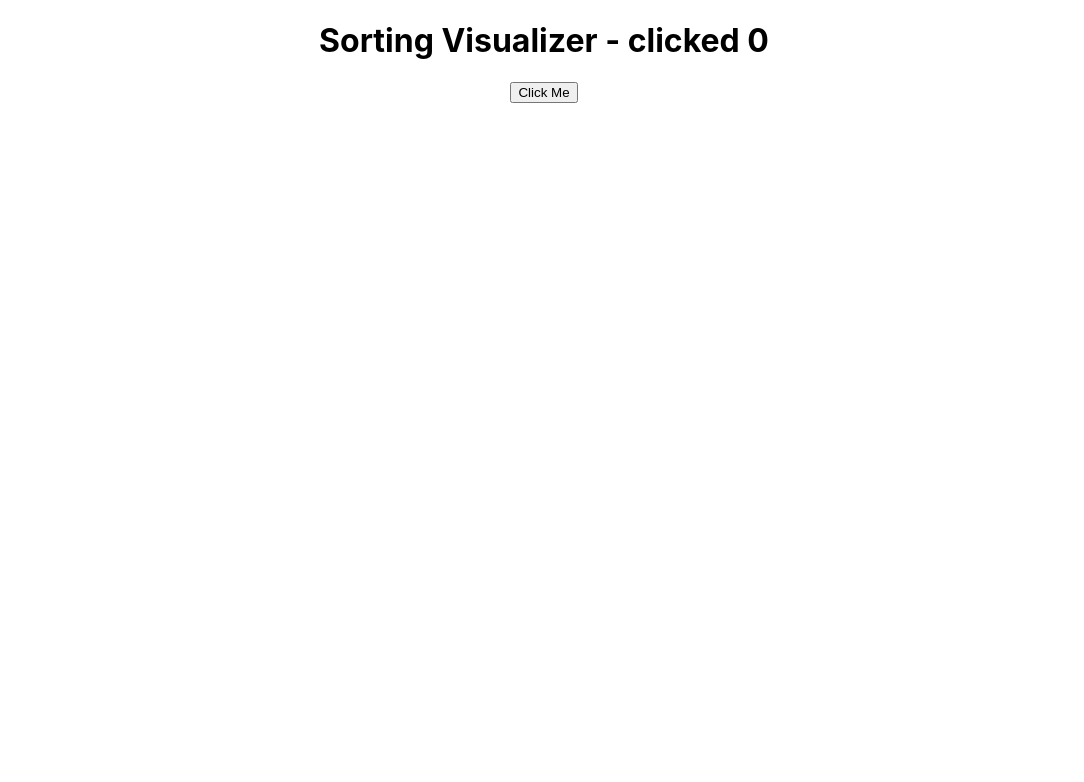
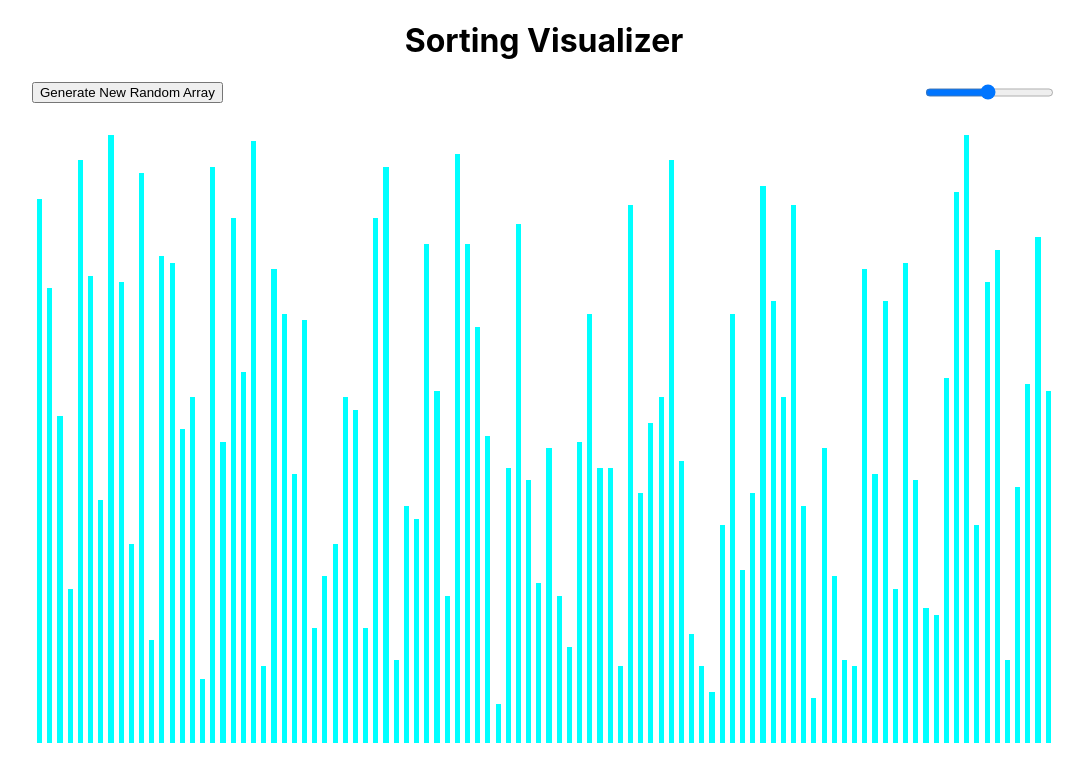
Before and after one commit to iamabhi898/sorting-visualizer, a React (Create React App) app: page / in a window 1280 px wide. Shown: the top 782 px of the page, without its empty margins (96-1180 px from the left). Built offline with nearby package versions, Linux system fonts and the light colour scheme.

Commit message:
first base - slider, button created

```diff
--- a/src/SortingVisualizer/SortingVisualizer.css
+++ b/src/SortingVisualizer/SortingVisualizer.css
@@ -4,3 +4,23 @@
     align-items: center;
     flex-direction: column;
 }
+
+.barsWrapper {
+    height: 80vh;
+    width: 80vw;
+    /* background-color: lightcoral; */
+    display: flex;
+    justify-content: space-evenly;
+    align-items: flex-end;
+}
+
+.bar {
+    background-color: aqua;
+    font-size: 12px;
+}
+
+.inputsWrapper {
+    display: flex;
+    justify-content: space-between;
+    width: 80vw;;
+}
--- a/src/SortingVisualizer/SortingVisualizer.jsx
+++ b/src/SortingVisualizer/SortingVisualizer.jsx
@@ -2,50 +2,70 @@ import React, { useState, useEffect } from "react";
 import "./SortingVisualizer.css";
 
 function SortingVisualizer() {
+  // USE STATE HOOKS, VALUES :::
   // array
   const [arr, setArr] = useState([]);
   // dummy count
-  const [count, setCount] = useState(0);
+  const [handleGenerateRandomArray, SetHandleGenerateRandomArray] =
+    useState(false);
+  // number of bars
+  const [numOfBars, setNumOfBars] = useState(100);
 
+  // GENERATE NEW RANDOM ARRAY LOGIC :::
   // similar to componentDidMount & componentDidUpdate
   useEffect(() => {
-    document.title = `clicked ${count} times`;
-  });
+    generateRandomArr(numOfBars);
+  }, [handleGenerateRandomArray, numOfBars]);
 
-  function incrementCount() {
-    setCount(count + 1);
+  function toggleSetHandlerGenerateRandomArray() {
+    SetHandleGenerateRandomArray(!handleGenerateRandomArray);
   }
 
-  function generateRandomArr() {
+  function generateRandomArr(n) {
     const temp = [];
-    for (let i = 0; i < 10; i++) {
-      temp.push(randomNumberInRange(5, 1000));
+    for (let i = 0; i < n; i++) {
+      temp.push(randomNumberInRange(5, 95));
     }
     setArr(temp);
   }
 
   return (
     <div className="svWrapper">
-      <h1>Sorting Visualizer - clicked {count}</h1>
-      <button
-        onClick={() => {
-          incrementCount();
-          generateRandomArr();
-        }}
-      >
-        Click Me
-      </button>
-      {arr.map((num, key) => {
-        return (
-          <p className={key}>
-            {num} | {key}
-          </p>
-        );
-      })}
+      <h1>Sorting Visualizer</h1>
+      <div className="inputsWrapper">
+        <button onClick={toggleSetHandlerGenerateRandomArray}>
+          Generate New Random Array
+        </button>
+        <input
+          type="range"
+          id="slider"
+          min={"5"}
+          max={"200"}
+          value={numOfBars}
+          onChange={(event) => {
+            setNumOfBars(event.target.value);
+          }}
+        />
+      </div>
+      <div className="barsWrapper">
+        {arr.map((num, key) => {
+          let wid = (100 * 1.0) / ((2 * arr.length + 1) * 1.0);
+          return (
+            <div
+              className="bar"
+              key={key}
+              style={{ height: num + "%", width: wid + "%" }}
+            >
+              {/* {num} */}
+            </div>
+          );
+        })}
+      </div>
     </div>
   );
 }
 
+// GET RANDOM NUMBER
 function randomNumberInRange(min, max) {
   return Math.floor(Math.random() * (max - min + 1) + min);
 }
```
